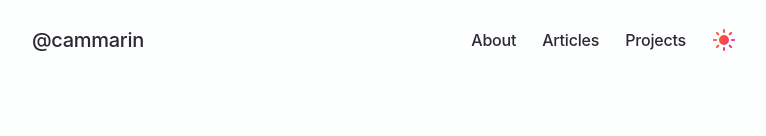
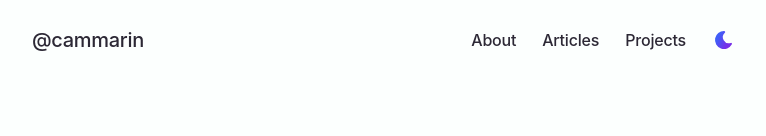
Before and after one commit to cammarin/cammarin.me, a Next.js app: page / in a window 1280 px wide. Shown: the top 136 px of the page, without its empty margins (256-1022 px from the left). Built offline with nearby package versions, Linux system fonts and the light colour scheme; a web font is replaced by a local one; what tailwindcss-filters, tailwindcss-interaction-variants would draw is missing.

Commit message:
fix(color mode): fix theme changer button icon
After upgrading to v0.0.14, `next-themes` defaults to system theme.

Use `resolvedTheme` to get the real value.

Closes #7
Fix #28

```diff
--- a/src/components/NavbarNavThemeChanger.tsx
+++ b/src/components/NavbarNavThemeChanger.tsx
@@ -10,7 +10,7 @@ const NavbarNavThemeChanger = ({
   className = '',
   ...htmlButtonProps
 }: NavbarNavThemeChangerProps) => {
-  const { theme, setTheme } = useTheme()
+  const { resolvedTheme, setTheme } = useTheme()
 
   const { mounted } = useContext(AppContext)
 
@@ -27,10 +27,10 @@ const NavbarNavThemeChanger = ({
           dark:focus-visible:bg-neutral-700
           sm-base:p-3
         `)}
-        onClick={() => setTheme(theme === 'light' ? 'dark' : 'light')}
+        onClick={() => setTheme(resolvedTheme === 'light' ? 'dark' : 'light')}
         aria-label={
           mounted
-            ? `Switch to ${theme === 'light' ? 'dark' : 'light'} theme`
+            ? `Switch to ${resolvedTheme === 'light' ? 'dark' : 'light'} theme`
             : 'Toggle theme'
         }
         {...htmlButtonProps}
@@ -97,7 +97,7 @@ const NavbarNavThemeChanger = ({
           {mounted ? (
             <use
               xlinkHref={`#color-mode-toggle-icon-${
-                theme === 'light' ? 'dark' : 'light'
+                resolvedTheme === 'light' ? 'dark' : 'light'
               }`}
             />
           ) : (
```
